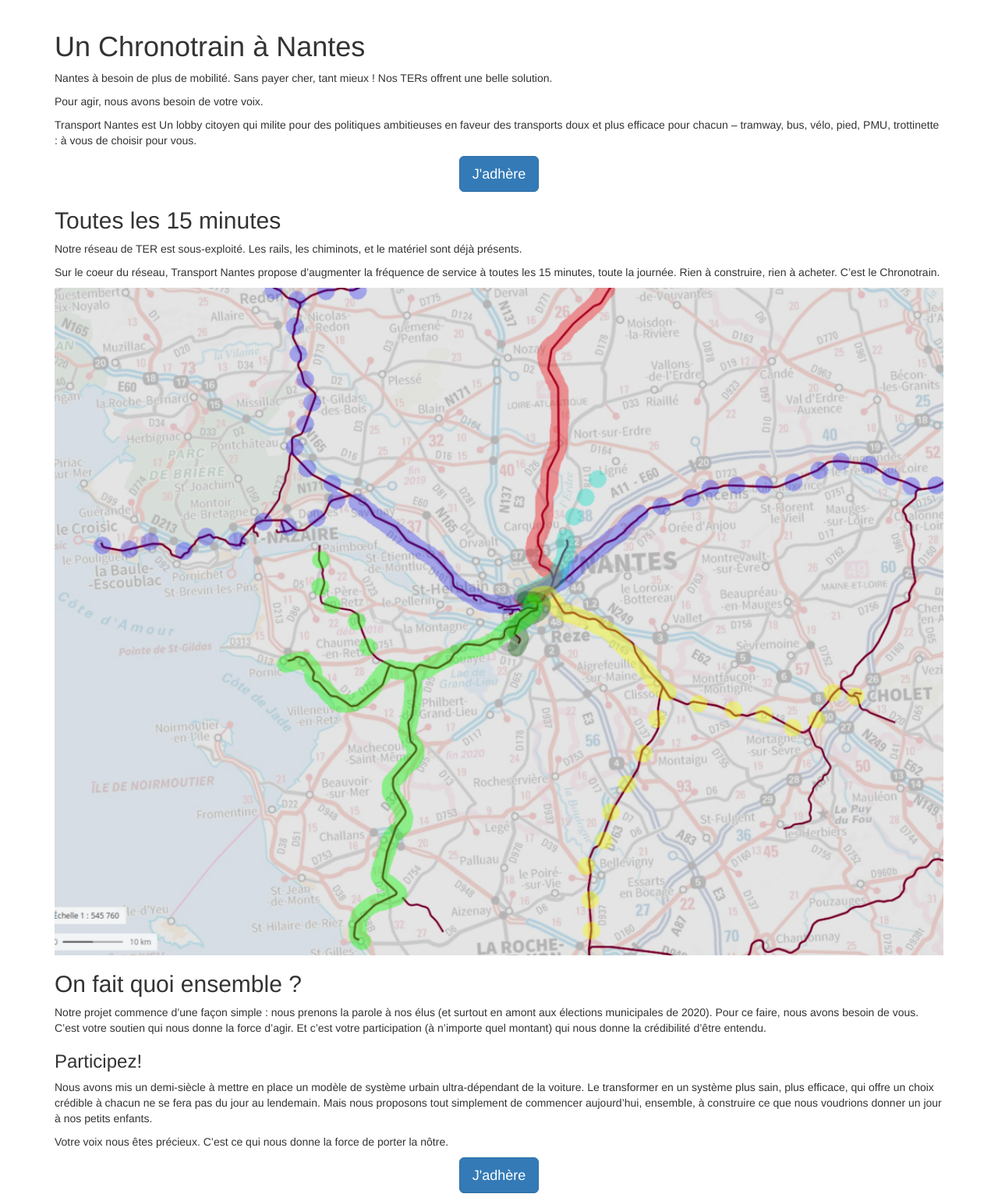
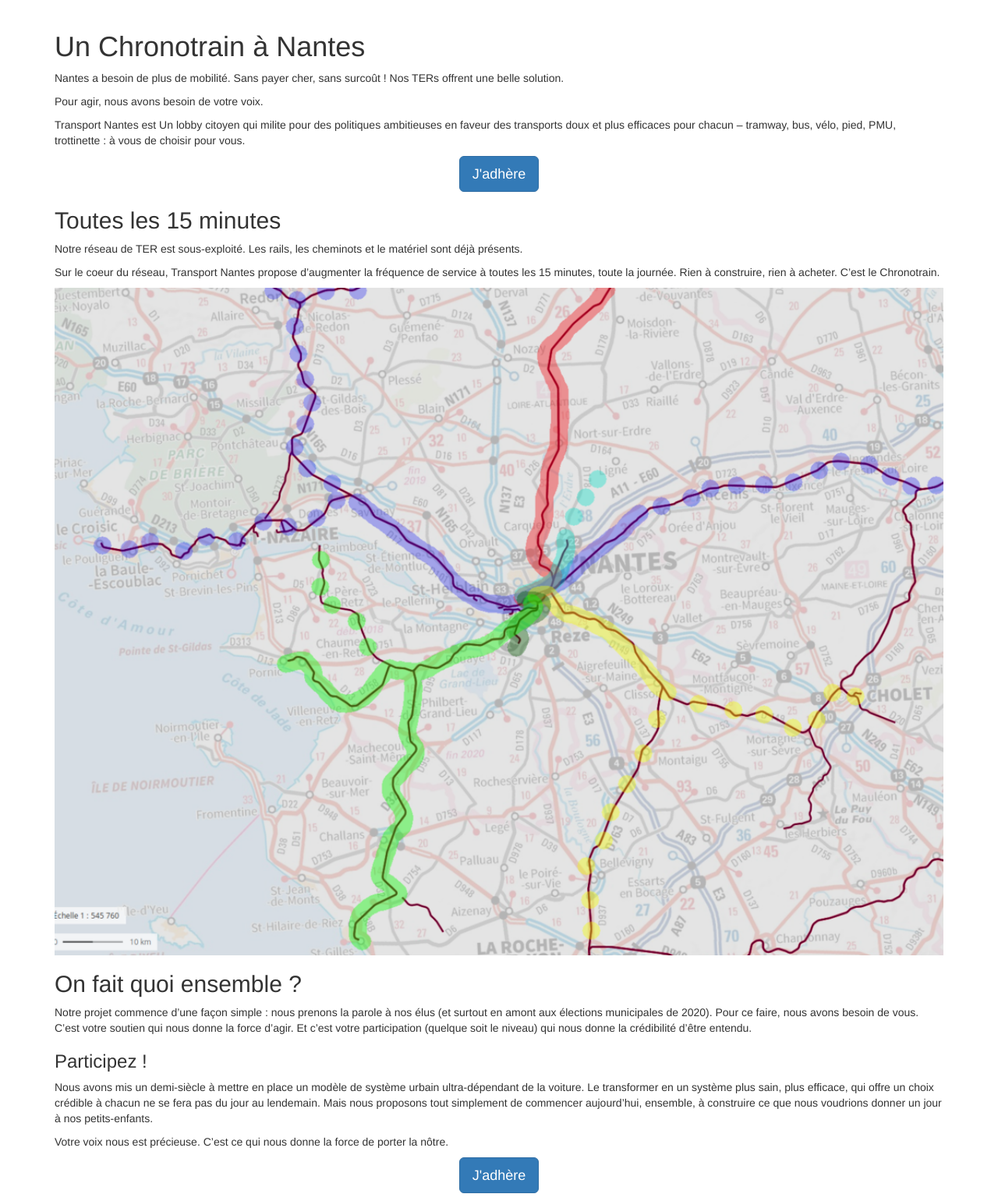
Before and after one commit to transport-nantes/TN_flask_web, a Flask app: template app/templates/chronotrain.html in a window 1280 px wide. Shown: the part 102-1642 px from the top of the page at 78% size. Run offline with Flask 2, Linux system fonts and the light colour scheme; the template is opened without the code that fills it, so the values that code supplies are empty; some libraries are stand-ins or nearby versions.

Commit message:
Incorporate suggestions from Barbier

```diff
--- a/app/templates/chronotrain.html
+++ b/app/templates/chronotrain.html
@@ -6,8 +6,8 @@
     <div class="col-lg-12">
 	<h1>Un Chronotrain à Nantes</h1>
 	<p>
-	    Nantes à besoin de plus de mobilité. Sans payer cher, tant
-	    mieux ! Nos TERs offrent une belle solution.
+	    Nantes a besoin de plus de mobilité. Sans payer cher, sans
+	    surcoût ! Nos TERs offrent une belle solution.
 	</p>
 	<p>
 	    Pour agir, nous avons besoin de votre voix.
@@ -15,7 +15,7 @@
 
 	<p><emph>Transport Nantes est Un lobby citoyen qui milite pour des
 	    politiques ambitieuses en faveur des transports doux et plus
-	    efficace pour chacun – tramway, bus, vélo, pied, PMU, trottinette
+	    efficaces pour chacun – tramway, bus, vélo, pied, PMU, trottinette
 	    : à vous de choisir pour vous.</emph>
 	</p>
 
@@ -24,7 +24,7 @@
 	<h2>Toutes les 15 minutes</h2>
 
 	<p>Notre réseau de TER est sous-exploité. Les rails, les
-	    chiminots, et le matériel sont déjà présents.</p>
+	    cheminots et le matériel sont déjà présents.</p>
 
 	<p>Sur le coeur du réseau, Transport Nantes propose
 	    d’augmenter la fréquence de service à toutes les 15 minutes, toute
@@ -41,22 +41,22 @@
 	parole à nos élus (et surtout en amont aux élections
 	municipales de 2020). Pour ce faire, nous avons besoin de
 	vous. C’est votre soutien qui nous donne la force d’agir. Et
-	c’est votre participation (à n’importe quel montant) qui nous
+	c’est votre participation (quelque soit le niveau) qui nous
 	donne la crédibilité d’être entendu.
 	</p>
 
-	<h3>Participez!</h3>
+	<h3>Participez !</h3>
 	<p>Nous avons mis un demi-siècle à mettre en place un modèle
 	    de système urbain ultra-dépendant de la voiture. Le
 	    transformer en un système plus sain, plus efficace, qui offre
 	    un choix crédible à chacun ne se fera pas du jour au
 	    lendemain. Mais nous proposons tout simplement de commencer
 	    aujourd’hui, ensemble, à construire ce que nous voudrions
-	    donner un jour à nos petits enfants.
+	    donner un jour à nos petits-enfants.
 	</p>
 
 	<p>
-	    Votre voix nous êtes précieux. C’est ce qui nous donne la
+	    Votre voix nous est précieuse. C’est ce qui nous donne la
 	    force de porter la nôtre.
 	</p>
 
```
Also changed, not shown: app/templates/TEXT.txt (+9 -0 lines).
